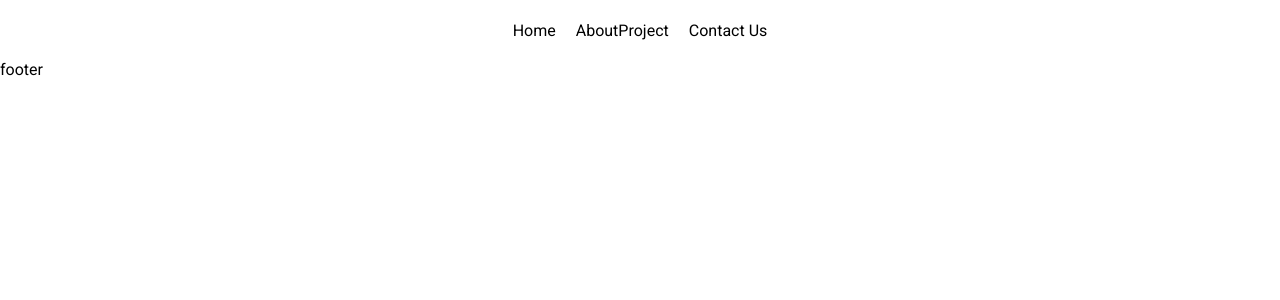
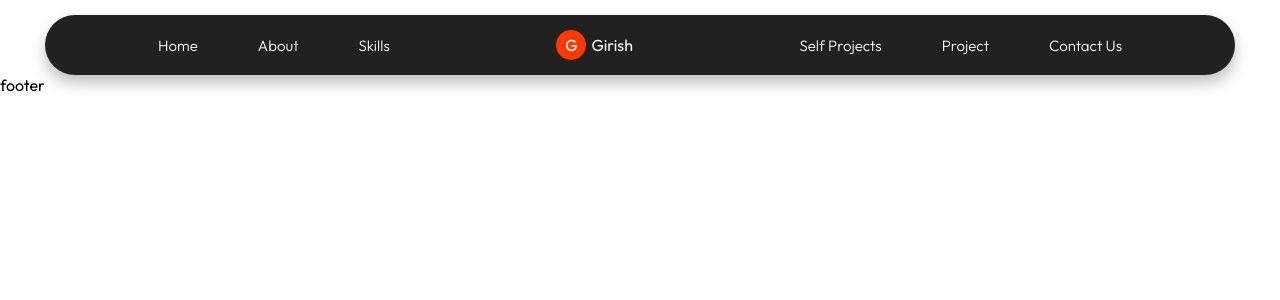
Before and after one commit to Jagdish-Giri/portfolio, a React app: page / in a window 1280 px wide. Shown: the top 300 px of the page. Built offline with nearby package versions, Linux system fonts and the light colour scheme; the HTML template or start-up script is replaced by a standard one.

Commit message:
now i created header

```diff
--- a/src/components/header/header.css
+++ b/src/components/header/header.css
@@ -3,10 +3,59 @@
     justify-content: center;
     align-items: center;
     height: 60px;
-
+    background: #222121;
+    margin-top: 15px;
+    margin-left: auto;
+    margin-right: auto;
+    border-radius: 50px;
+    max-width: 1250px;
+    box-shadow: 0 8px 15px rgba(0,0,0,0.25);
+}
+.header{
+   padding-left: 45px;
+   padding-right: 45px;
 }
 .menu {
     display: flex;
     list-style: none;
-    gap:  20px;
+    gap:  60px;
+    align-items: center;
+
 }
+.menu li {
+    display: flex;
+    align-items: center;
+    justify-content: center;
+    font-size: 15px;
+    font-weight: 300;
+    color: white;
+}
+.menu li:hover {
+    cursor: pointer;
+    color: tomato;
+    transition: 0.3s;
+}
+.circle  {
+    background-color: #ff3700;
+    padding: 5px;
+    width: 30px;
+    height: 30px;
+    display: flex;
+    border-radius: 20px;
+    color: white;
+    align-items: center;
+    font-size: 1rem;
+    font-weight: 450;
+    justify-content: center;
+}
+.logo{
+    display: flex;
+    align-items: center;
+    gap: 5px;
+    margin-left: 14%;
+    margin-right: 14%;
+}
+.logo p{
+    color: white;
+    font-size: 1rem;
+}
--- a/src/components/header/header.jsx
+++ b/src/components/header/header.jsx
@@ -1,16 +1,22 @@
 import React from 'react'
 import './Header.css'
+import logo from '../../assets/logo.png'
 
 const header = () => {
   return (
-    <div>
+    <div className='header'>
         <nav className='navbar'>
             <ul className='menu'>
                 <li>Home</li>
                 <li>About</li>
-            </ul>
-            <img src="" alt="" />
-            <ul className='menu'>
+                <li>Skills</li>
+             </ul>
+                <span className='logo'>
+                    <p className='circle'>G</p>
+                    <p>Girish</p>
+                </span>
+                <ul className='menu'>
+                <li>Self Projects</li>
                 <li>Project</li>
                 <li>Contact Us</li>
             </ul>
--- a/src/index.css
+++ b/src/index.css
@@ -1,7 +1,7 @@
-@import url('https://fonts.googleapis.com/css2?family=Roboto:ital,wght@0,100..900;1,100..900&display=swap');
+@import url('https://fonts.googleapis.com/css2?family=Outfit:wght@100..900&display=swap');
 * {
     margin: 0;
     padding: 0;
     box-sizing: border-box;
-    font-family: "Roboto", sans-serif;
+    font-family: "Outfit", sans-serif;
 }
```
Also changed, not shown: src/assets/logo.png (added).
